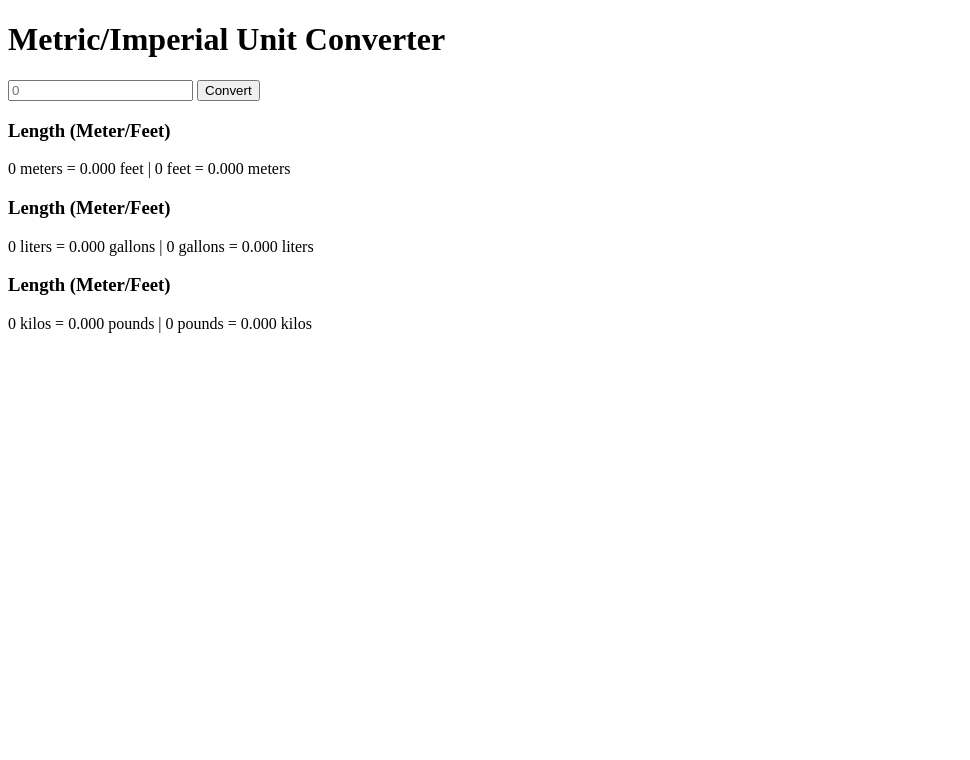
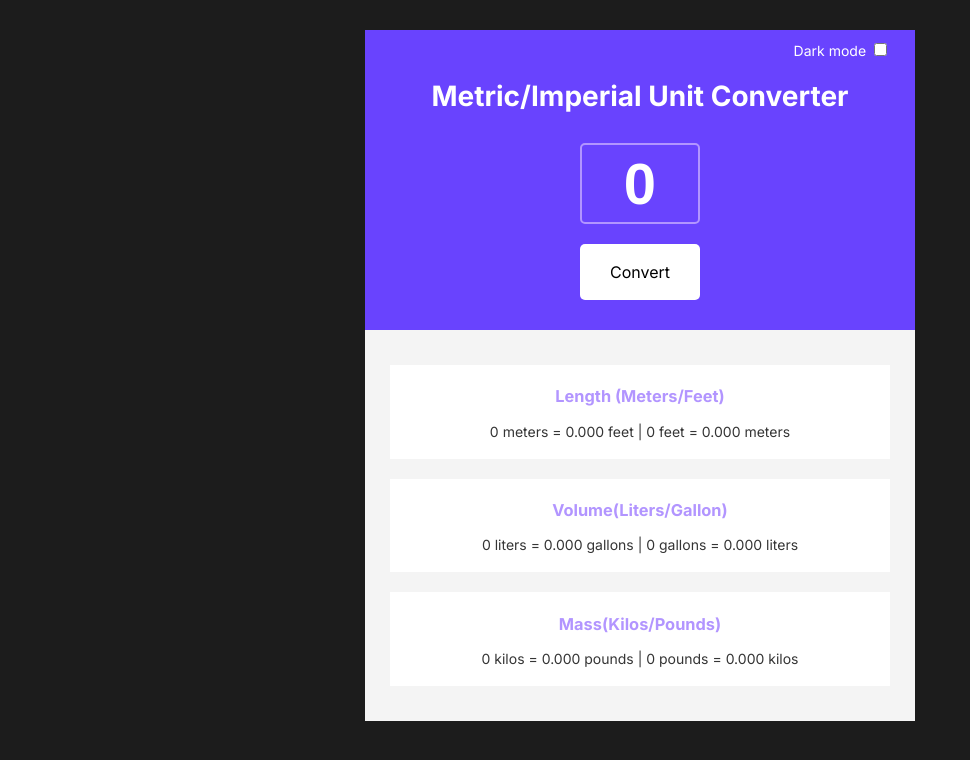
Before and after one commit to cvfisher/unit-converter, a plain HTML site: page index.html in a window 1280 px wide. Shown: the whole page, without its empty margins (0-970 px from the left). Drawn offline with Linux system fonts and the light colour scheme.

Commit message:
add logic, refactor functions and add dark mode

```diff
--- a/index.html
+++ b/index.html
@@ -3,6 +3,12 @@
   <head>
     <meta charset="UTF-8" />
     <meta name="viewport" content="width=device-width, initial-scale=1.0" />
+    <link rel="preconnect" href="https://fonts.googleapis.com" />
+    <link rel="preconnect" href="https://fonts.gstatic.com" crossorigin />
+    <link
+      href="https://fonts.googleapis.com/css2?family=Inter:ital,opsz,wght@0,14..32,100..900;1,14..32,100..900&family=Karla:ital,wght@0,200..800;1,200..800&display=swap"
+      rel="stylesheet"
+    />
     <link rel="stylesheet" href="style.css" />
     <title>Unit Converter</title>
     <script src="script.js" defer></script>
@@ -10,28 +16,30 @@
   <body>
     <div class="container">
       <div class="hero">
+        <div class="toggle-container">
+          <label for="dark-mode-toggle">Dark mode</label>
+          <input type="checkbox" id="dark-mode-toggle" />
+        </div>
         <h1 id="heading">Metric/Imperial Unit Converter</h1>
-        <input type="text" class="" id="unit-el" placeholder="0" />
-        <button id="convert-btn">Convert</button>
+        <div class="input-container">
+          <input type="text" class="" id="input-el" placeholder="0" />
+          <button id="convert-btn">Convert</button>
+        </div>
       </div>
       <div class="main">
         <div class="section">
-          <h3 class="unit-heading">Length (Meter/Feet)</h3>
-          <p id="length-conversion">
-            0 meters = 0.000 feet | 0 feet = 0.000 meters
-          </p>
+          <h3 class="section-heading">Length (Meters/Feet)</h3>
+          <p id="length-el">0 meters = 0.000 feet | 0 feet = 0.000 meters</p>
         </div>
         <div class="section">
-          <h3 class="unit-heading">Length (Meter/Feet)</h3>
-          <p id="volume-conversion">
+          <h3 class="section-heading">Volume(Liters/Gallon)</h3>
+          <p id="volume-el">
             0 liters = 0.000 gallons | 0 gallons = 0.000 liters
           </p>
         </div>
         <div class="section">
-          <h3 class="unit-heading">Length (Meter/Feet)</h3>
-          <p id="mass-conversion">
-            0 kilos = 0.000 pounds | 0 pounds = 0.000 kilos
-          </p>
+          <h3 class="section-heading">Mass(Kilos/Pounds)</h3>
+          <p id="mass-el">0 kilos = 0.000 pounds | 0 pounds = 0.000 kilos</p>
         </div>
       </div>
     </div>
--- a/script.js
+++ b/script.js
@@ -0,0 +1,56 @@
+let inputEl = document.getElementById("input-el");
+const convertBtn = document.getElementById("convert-btn");
+const lengthEl = document.getElementById("length-el");
+const volumeEl = document.getElementById("volume-el");
+const massEl = document.getElementById("mass-el");
+
+const conversionFactors = {
+  meterToFeet: 3.281,
+  literToGallon: 0.264,
+  kiloToPound: 2.204,
+};
+
+function convertLength(value) {
+  const toFeet = (value * conversionFactors.meterToFeet).toFixed(3);
+  const toMeters = (value / conversionFactors.meterToFeet).toFixed(3);
+  return `${value} meters = ${toFeet} feet | ${value} feet = ${toMeters} meters`;
+}
+function convertVolume(value) {
+  const toGallons = (value * conversionFactors.literToGallon).toFixed(3);
+  const toLiters = (value / conversionFactors.literToGallon).toFixed(3);
+  return `${value} liters = ${toGallons} gallons | ${value} gallons = ${toLiters} liters`;
+}
+function convertMass(value) {
+  const toPounds = (value * conversionFactors.kiloToPound).toFixed(3);
+  const toKilos = (value / conversionFactors.kiloToPound).toFixed(3);
+  return `${value} kilos = ${toPounds} pounds | ${value} pounds = ${toKilos} kilos`;
+}
+
+convertBtn.addEventListener("click", function () {
+  let inputValue = parseFloat(inputEl.value);
+
+  if (isNaN(inputValue)) {
+    alert("Please enter a valid number.");
+  } else {
+    lengthEl.textContent = convertLength(inputValue);
+    volumeEl.textContent = convertVolume(inputValue);
+    massEl.textContent = convertMass(inputValue);
+  }
+});
+
+const darkModeToggle = document.getElementById("dark-mode-toggle");
+darkModeToggle.addEventListener("change", () => {
+  const main = document.querySelector(".main");
+  const section = document.querySelectorAll(".section");
+  if (darkModeToggle.checked) {
+    main.classList.add("dark-mode");
+    section.forEach((sect) => {
+      sect.classList.add("dark-mode");
+    });
+  } else {
+    main.classList.remove("dark-mode");
+    section.forEach((sect) => {
+      sect.classList.remove("dark-mode");
+    });
+  }
+});
--- a/style.css
+++ b/style.css
@@ -0,0 +1,106 @@
+* {
+  box-sizing: border-box;
+}
+
+body {
+  margin: 0;
+  text-align: center;
+  font-family: "Inter", serif;
+  font-size: 14px;
+  color: #353535;
+  background: #1c1c1c;
+}
+
+.container {
+  width: 550px;
+  margin: 30px auto;
+  position: relative;
+}
+
+.toggle-container {
+  position: absolute;
+  right: 0;
+  top: 0;
+  padding: 10px 25px 0 0;
+}
+
+input[type="checkbox"] {
+  accent-color: #b295ff;
+}
+
+.hero {
+  background: #6943fe;
+  color: white;
+  padding: 30px;
+}
+
+#heading {
+  margin-bottom: 30px;
+}
+
+.main {
+  background: #f4f4f4;
+  padding: 35px 25px;
+  display: flex;
+  flex-direction: column;
+  gap: 20px;
+}
+
+.section {
+  background: white;
+  padding: 5px;
+}
+
+.input-container {
+  display: flex;
+  flex-direction: column;
+  align-items: center;
+  gap: 20px;
+}
+
+#input-el,
+#convert-btn {
+  width: 120px;
+}
+
+#input-el::placeholder {
+  color: white;
+}
+
+#input-el {
+  color: white;
+  font-size: 58px;
+  font-weight: bold;
+  text-align: center;
+  padding: 5px 0;
+  background: inherit;
+  border: 2px solid #b295ff;
+  border-radius: 5px;
+}
+#convert-btn {
+  padding: 18px 9px;
+  border-radius: 5px;
+  border: none;
+  font-size: 16px;
+  background: white;
+  font-family: "Inter", sans-serif;
+  cursor: pointer;
+}
+
+#convert-btn:hover {
+  background: #b295ff;
+  color: white;
+}
+
+.section-heading {
+  color: #b295ff;
+}
+
+.dark-mode {
+  background: #1f2937;
+  color: white;
+}
+
+.dark-mode .section {
+  background: #273549;
+}
```
